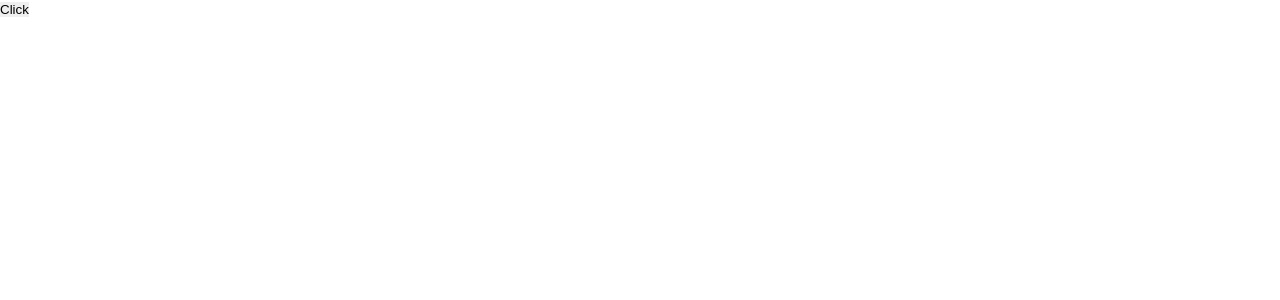
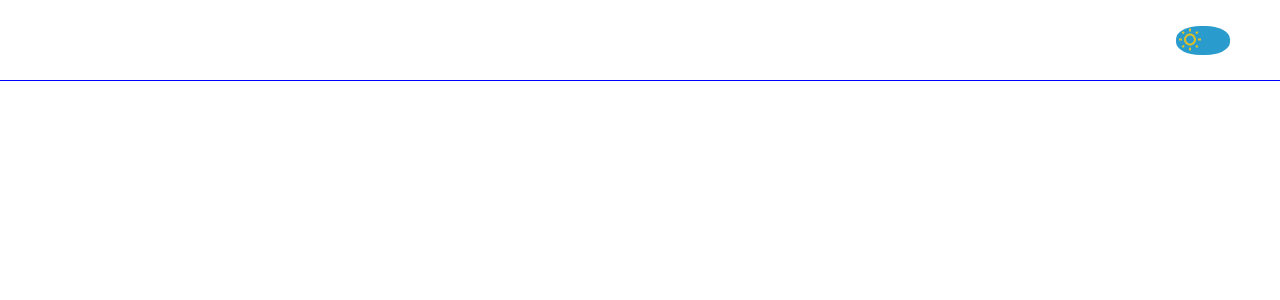
Before and after one commit to bernardobfg/portifolio, a React (Create React App) app: page / in a window 1280 px wide. Shown: the top 300 px of the page. Built offline with nearby package versions, Linux system fonts and the light colour scheme.

Commit message:
toggle dark mode done

```diff
--- /dev/null
+++ b/src/components/Header/index.js
@@ -0,0 +1,24 @@
+import React, {useState} from 'react';
+import { HeaderContainer, ToggleDiv, } from './styles';
+import { useTheme } from "../../SetThemeProvider"
+import Sun from "../../assets/sun.svg"
+import Moon from "../../assets/moon.svg"
+
+const Header = () => {
+    const { themeName, setThemeName } = useTheme();
+    const [icon, setIcon] = useState(themeName === "light" ? Sun : Moon)
+    const handleClick = (e) => {
+        e.preventDefault()
+        setIcon(icon === Sun? Moon: Sun)
+        setThemeName(themeName === "light" ? "dark" : "light")
+    }
+    return (
+        <HeaderContainer>
+            <ToggleDiv onClick={(e) => handleClick(e)} themeName={themeName}>
+                    <img src={icon}/>
+            </ToggleDiv>
+        </HeaderContainer>
+    );
+}
+
+export default Header;
--- /dev/null
+++ b/src/components/Header/styles.js
@@ -0,0 +1,23 @@
+import styled from 'styled-components';
+
+export const HeaderContainer = styled.header`
+    padding: 10px 50px;
+    max-width: 100%;
+    height: 60px;
+    display: flex;
+    justify-content: flex-end;
+    align-items: center;
+    border-bottom: 1px solid blue;
+`
+
+export const ToggleDiv = styled.div`
+    cursor:pointer;
+    width: 50px;
+    height: 25px;
+    border-radius: 45%;
+    padding: 2px;
+    background-color: ${props => props.theme.toggleBg};
+    display: flex;
+    align-items:center;
+    justify-content: ${props => props.themeName !== "light" ? "flex-end" : "flex-start"};
+`
--- a/src/pages/Home/index.js
+++ b/src/pages/Home/index.js
@@ -1,18 +1,13 @@
 import React from "react"
 import { Container } from "./styles"
-import {useTheme} from "../../SetThemeProvider"
+
+import Header from "../../components/Header"
 
 const Home = () => {
-    const { themeName, setThemeName } = useTheme();
-    const handleClick = (e) => {
-        e.preventDefault()
-        setThemeName(themeName === "light" ? "dark" : "light")
-    }
+
     return (
         <Container>
-            <button onClick={(e) => handleClick(e)}>
-                Click
-            </button>
+            <Header/>
         </Container>
     )
 }
--- a/src/styles/theme.js
+++ b/src/styles/theme.js
@@ -1,8 +1,10 @@
 export const lightTheme = {
     background: "#fff",
-    text: "#000"
+    text: "#000",
+    toggleBg: "#299CCD"
 }
 export const darkTheme = {
     background: "#000",
-    text: "#fff"
+    text: "#fff",
+    toggleBg: "#5B12D3"
 }
```
Also changed, not shown: src/assets/moon.svg (added), src/assets/sun.svg (added).
